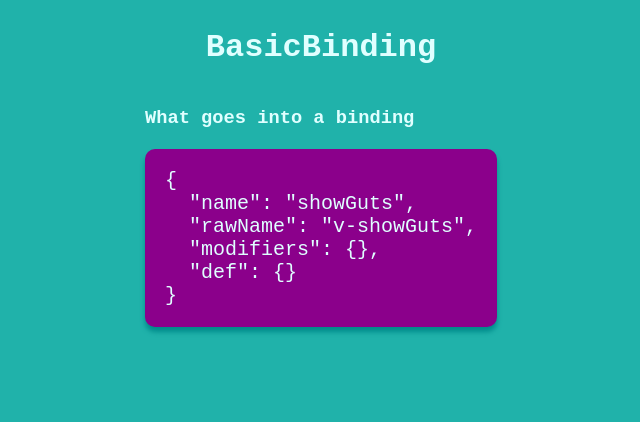
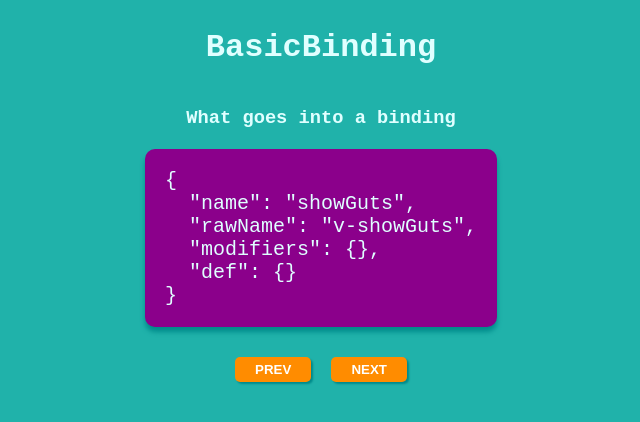
Before and after one commit to sofanisba/vue-directivesLL, a Vue app: page / in a window 1280 px wide. Shown: the top 422 px of the page, without its empty margins (319-959 px from the left). Built offline with nearby package versions, Linux system fonts and the light colour scheme.

Commit message:
show hooks

```diff
--- a/src/App.vue
+++ b/src/App.vue
@@ -1,24 +1,43 @@
 <template>
   <div id="app">
     <h1>{{steps[this.stepIndex]}}</h1>
-    <BasicBinding />
+    <component :is="currentStep" />
+    <div class="buttons">
+      <button @click="decrement">Prev</button>
+      <button @click="increment">Next</button>
+    </div>
   </div>
 </template>
 
 <script>
 import BasicBinding from "./components/BasicBinding.vue";
+import Hooks from "./components/Hooks.vue";
 
 export default {
   name: "app",
   components: {
-    BasicBinding
+    BasicBinding,
+    Hooks
   },
+
   data() {
     return {
       stepIndex: 0,
-      steps: ["BasicBinding"]
+      steps: ["BasicBinding", "Hooks"]
     };
   },
+
+  methods: {
+    increment() {
+      return this.stepIndex === this.steps.length - 1
+        ? false
+        : this.stepIndex++;
+    },
+    decrement() {
+      return this.stepIndex === 0 ? false : this.stepIndex--;
+    }
+  },
+
   computed: {
     currentStep() {
       return this.steps[this.stepIndex];
@@ -28,16 +47,40 @@ export default {
 </script>
 
 <style>
+#app {
+  display: flex;
+  justify-content: center;
+  align-items: center;
+  flex-direction: column;
+}
+
 body {
   background-color: lightseagreen;
   font-family: "Courier New", Courier, monospace;
   color: lightcyan;
 }
 
-#app {
-  display: flex;
-  justify-content: center;
-  align-items: center;
-  flex-direction: column;
+pre {
+  font-size: 20px;
+  padding: 20px;
+  background-color: darkmagenta;
+  border-radius: 10px;
+  box-shadow: 0px 5px 5px 0 darkcyan;
+}
+
+h3 {
+  text-align: center;
+}
+
+button {
+  background-color: darkorange;
+  border: 0;
+  padding: 5px 20px;
+  margin: 10px;
+  border-radius: 5px;
+  color: white;
+  font-weight: bold;
+  text-transform: uppercase;
+  box-shadow: 2px 2px 2px darkcyan;
 }
 </style>
--- /dev/null
+++ b/src/components/Hooks.vue
@@ -0,0 +1,62 @@
+<template>
+  <div id="hooks">
+    <button @click="num++">Click me!</button>
+    <h3>Directive Hooks</h3>
+    <pre class="hooks" v-showHooks="num">
+      Click counter: {{num}}
+    </pre>
+  </div>
+</template>
+<script>
+export default {
+  name: "hooks",
+  data() {
+    return {
+      num: 1
+    };
+  },
+  directives: {
+    showHooks: {
+      bind(el, binding, vnode) {
+        alert("bind");
+        el.appendChild(document.createTextNode("bind"));
+        el.appendChild(document.createElement("br"));
+      },
+
+      inserted(el, binding, vnode) {
+        alert("inserted");
+        el.appendChild(document.createTextNode("inserted"));
+        el.appendChild(document.createElement("br"));
+      },
+
+      update(el, binding, vnode, oldVnode) {
+        alert("update");
+        el.appendChild(
+          document.createTextNode(
+            `update: oldValue: ${binding.oldValue}, value: ${binding.value}`
+          )
+        );
+        el.appendChild(document.createElement("br"));
+      },
+
+      componentUpdated(el, binding, vnode, oldVnode) {
+        alert("componentUpdated");
+        el.appendChild(
+          document.createTextNode(
+            `componentUpdated: oldValue: ${binding.oldValue}, value: ${binding.value}`
+          )
+        );
+        el.appendChild(document.createElement("br"));
+      },
+      unbind() {
+        alert("unbind");
+      }
+    }
+  }
+};
+</script>
+<style>
+.hooks {
+  background-color: darkmagenta;
+}
+</style>
```
